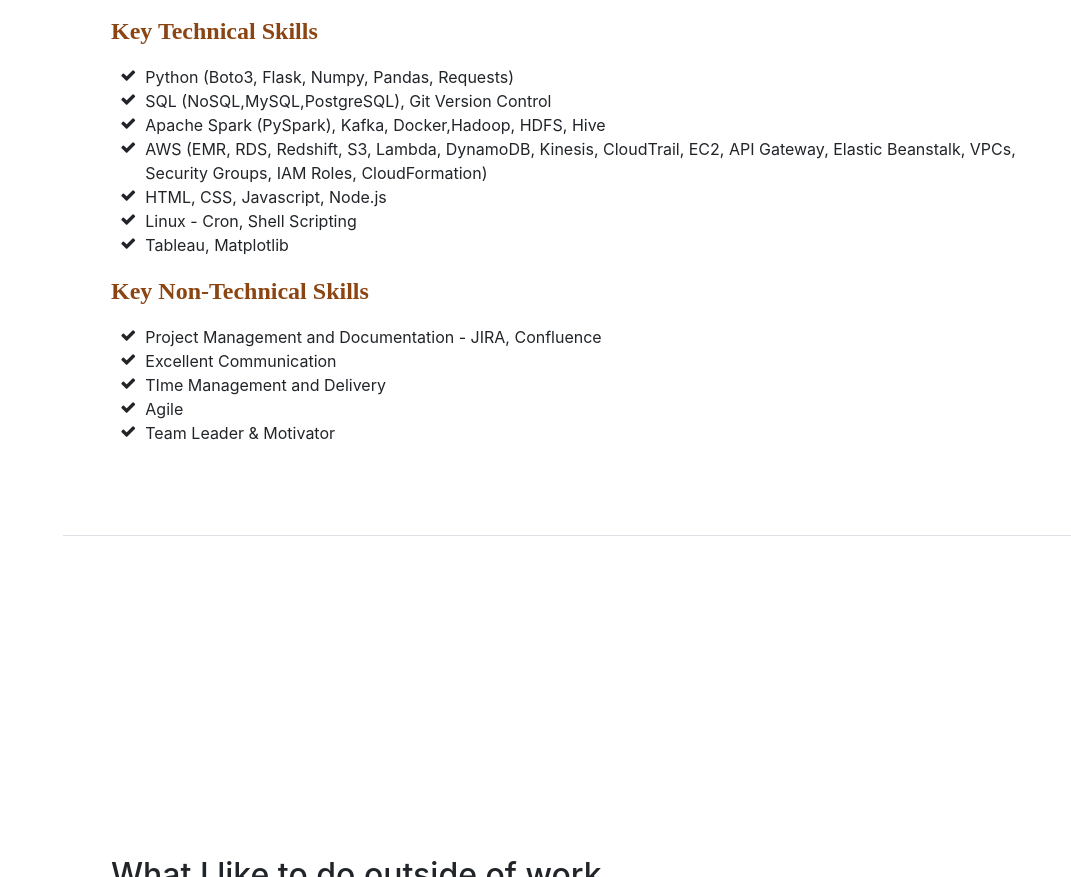
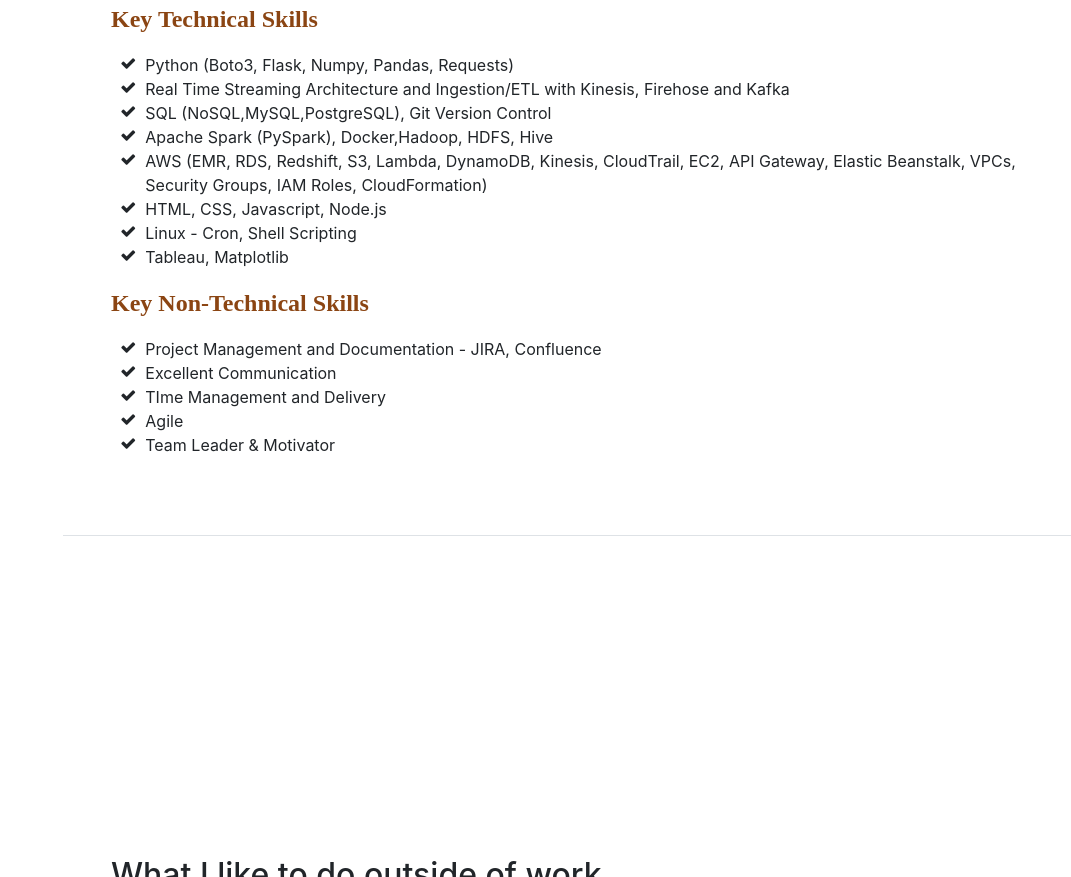
Before and after one commit to ericsalesdeandrade-zz/ericsalesdeandrade.github.io, a website with bundled scripts: page index.html in a window 1280 px wide. Shown: the part 5477-6354 px from the top of the page, without its empty margins (209-1280 px from the left). Built offline with nearby package versions, Linux system fonts and the light colour scheme; a web font is replaced by a local one.

Commit message:
Tech Skills added

```diff
--- a/index.html
+++ b/index.html
@@ -369,11 +369,15 @@
               <i class="fa-li fa fa-check"></i>
               Python (Boto3, Flask, Numpy, Pandas, Requests)</li>
             <li>
+            	<li>
+              <i class="fa-li fa fa-check"></i>
+              Real Time Streaming Architecture and Ingestion/ETL with Kinesis, Firehose and Kafka</li>
+            <li>
               <i class="fa-li fa fa-check"></i>
                SQL (NoSQL,MySQL,PostgreSQL), Git Version Control</li>
                <li>
               <i class="fa-li fa fa-check"></i>
-              Apache Spark (PySpark), Kafka, Docker,Hadoop, HDFS, Hive</li>
+              Apache Spark (PySpark), Docker,Hadoop, HDFS, Hive</li>
               <li>
             <li>
               <i class="fa-li fa fa-check"></i>
```
